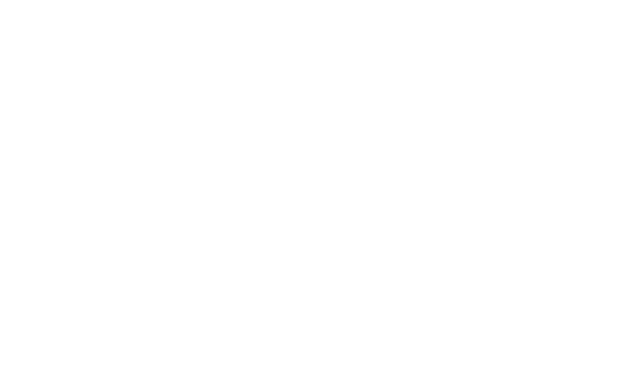
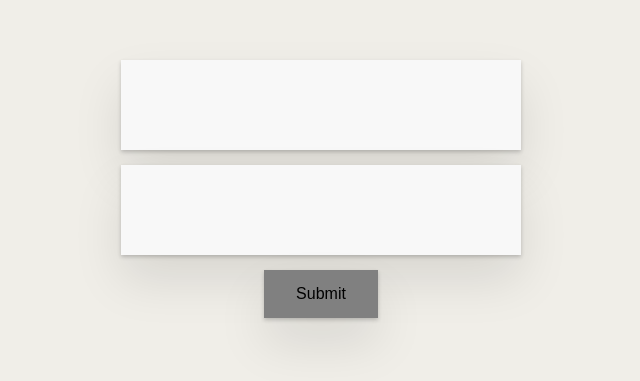
Before and after one commit to MoAgamia/SE-Boot-Camp, an Angular app in the folder angular/: page /#/register in a window 1280 px wide. Before the commit this address led to /. Shown: the part 219-600 px from the top of the page, without its empty margins (319-959 px from the left). Built offline with nearby package versions, Linux system fonts and the light colour scheme.

Commit message:
Add register page

```diff
--- a/angular/src/app/http-interceptors/auth-interceptor.ts
+++ b/angular/src/app/http-interceptors/auth-interceptor.ts
@@ -14,6 +14,7 @@
         // Clone the request and replace the original headers with
         // cloned headers, updated with the authorization.
         var authReq;
+        console.log(this.auth.authorized)
         if (this.auth.authorized) {
             authReq = req.clone({
                 headers: req.headers.set('Authorization', authToken)
--- /dev/null
+++ b/angular/src/app/register/register.component.html
@@ -0,0 +1,29 @@
+<div class="login">
+
+  <form #loginForm="ngForm" (ngSubmit)="onSubmit()">
+    <div class="single-list">
+      <div class="single-list-header">
+        <input class="new-list" type="email" autocomplete="email" [(ngModel)]="$email" name="email" required #email="ngModel" pattern="^\w+@[a-zA-Z_]+?\.[a-zA-Z]{2,3}$">
+        <div [hidden]="email.valid || email.pristine" class="alert alert-danger">
+          Email required
+        </div>
+
+      </div>
+    </div>
+
+
+    <div class="single-list">
+      <div class="single-list-header">
+        <input class="new-list" type="password" autocomplete="current-password" [(ngModel)]="$password" name="password" required
+          #password="ngModel">
+        <div [hidden]="password.valid || password.pristine" class="alert alert-danger">
+          Password required
+        </div>
+      </div>
+    </div>
+
+    <div class="login-btn">
+      <input type="submit" [disabled]="!loginForm.form.valid" />
+    </div>
+  </form>
+</div>
--- /dev/null
+++ b/angular/src/app/register/register.component.less
@@ -0,0 +1 @@
+@import '../login/login.component.less';
--- /dev/null
+++ b/angular/src/app/register/register.component.ts
@@ -0,0 +1,35 @@
+import { HttpErrorResponse } from '@angular/common/http';
+import { ResponseBody } from './../auth.models';
+import { Router } from '@angular/router';
+import { AuthService } from './../auth.service';
+import { Component, OnInit } from '@angular/core';
+import { RegisterBody } from '../auth.models';
+
+@Component({
+  selector: 'app-register',
+  templateUrl: './register.component.html',
+  styleUrls: ['./register.component.less']
+})
+export class RegisterComponent implements OnInit {
+
+  constructor(private auth: AuthService, private router: Router) { }
+
+  $email: string;
+  $password: string;
+  ngOnInit() {
+  }
+
+  onSubmit() {
+    this.auth.register(new RegisterBody(this.$email, this.$password, this.$password)).subscribe(
+      (res: ResponseBody) => {
+        alert(res.msg);
+        this.auth.setToken(res.data);
+        this.router.navigateByUrl("/todos")
+      },
+      (err: HttpErrorResponse) => {
+        let error = err.error as ResponseBody
+        alert(error.msg);
+      });
+  }
+
+}
--- a/angular/src/app/todo-lists/todo-lists.component.ts
+++ b/angular/src/app/todo-lists/todo-lists.component.ts
@@ -77,9 +77,10 @@
     this.ls.createList(this.newListName).subscribe(() => {
       // when the backend responds, add it in the frontend
       this.todoList.addTodo(new Todo(this.newListName));
+      this.newListName = "";
+
     }, console.error)
     // reset the input text
-    this.newListName = "";
   }
 
   // deletes a todo/list
@@ -95,7 +96,7 @@
     //Called once, before the instance is destroyed.
     //Add 'implements OnDestroy' to the class.
     // remove subscription
-    this.$todoListSub.unsubscribe();
+    // this.$todoListSub.unsubscribe();
   }
 
 }
```
Also changed, not shown: angular/src/app/app.module.ts (+7 -1 lines), 1 other file (tests, documents, lock files or other folders).
